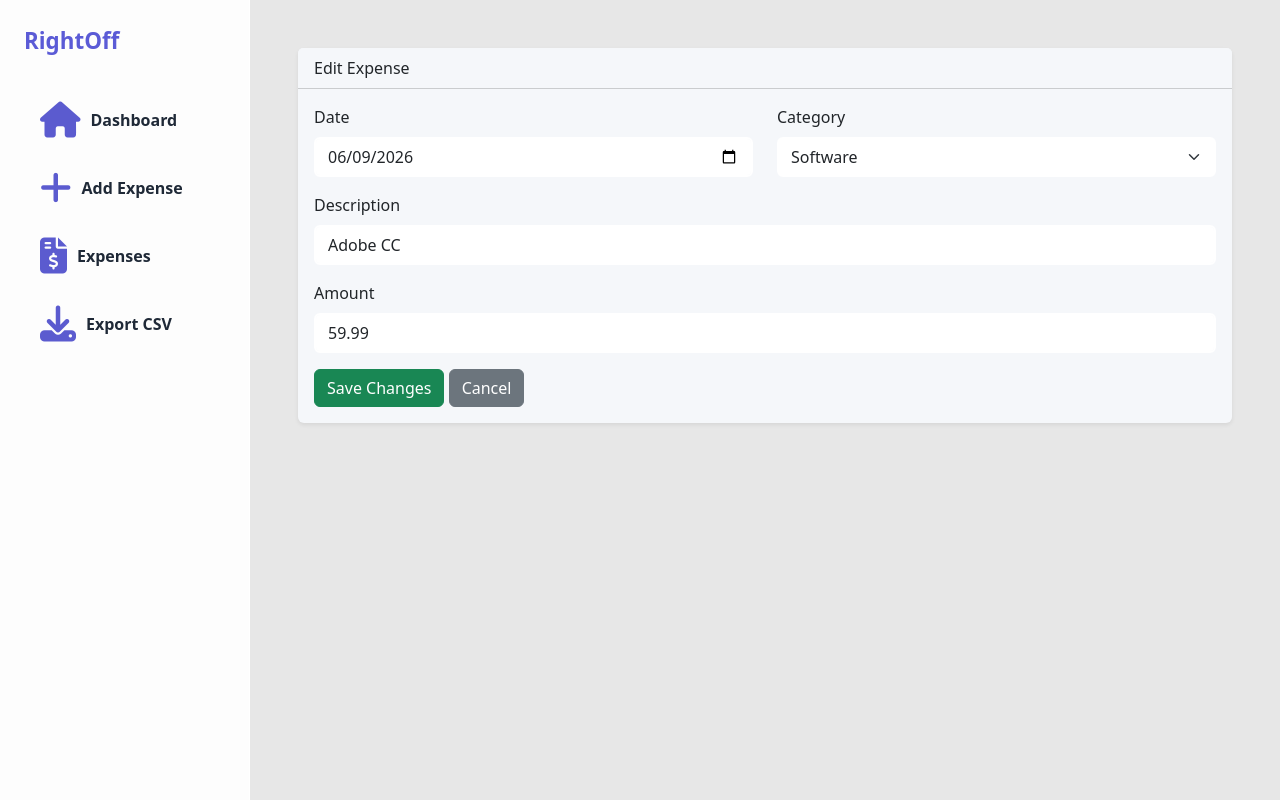
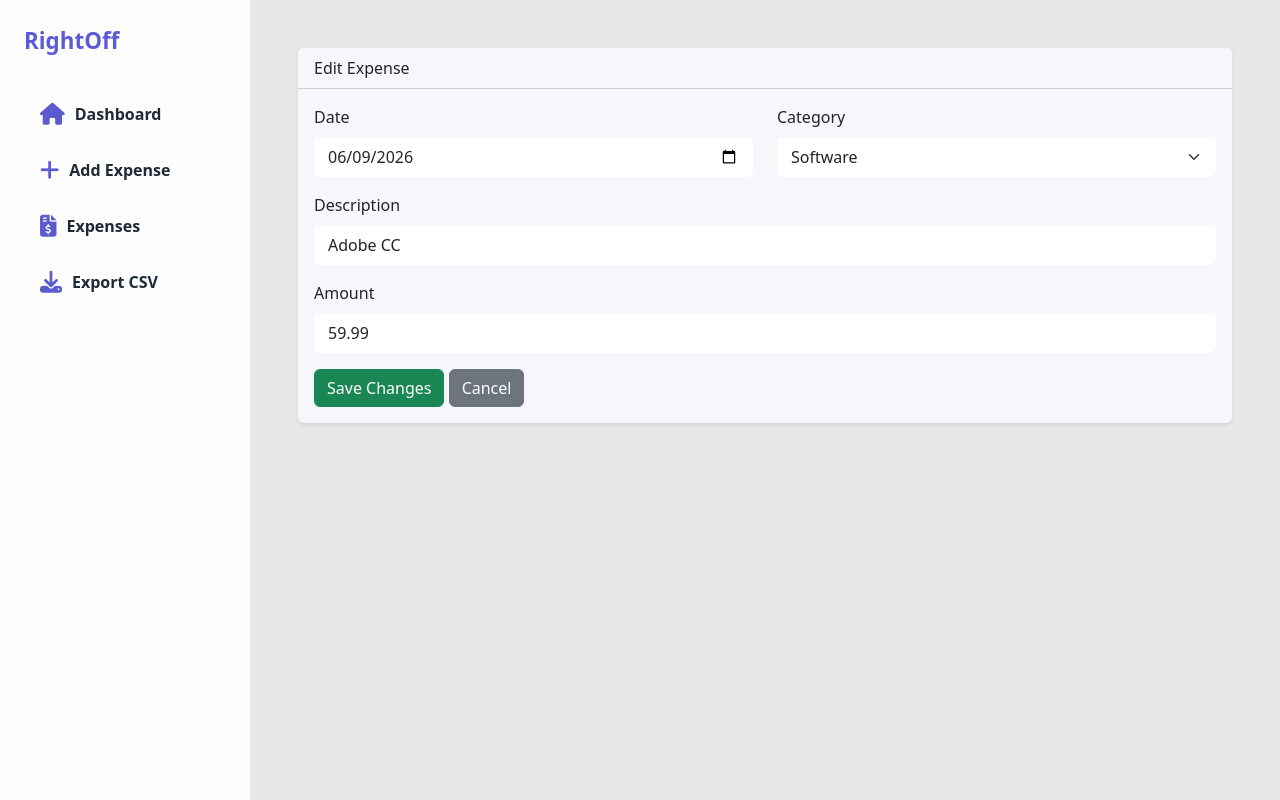
Before and after one commit to derinventingroom/rightoff, a Django app: page /edit/1/ in a window 1280 px wide. Run offline with Django 5.2, Linux system fonts and the light colour scheme; data comes from the database, SQL or seed files in the repository.

Commit message:
Lower font size of the navbar icons to 22px

```diff
--- a/static/css/style.css
+++ b/static/css/style.css
@@ -186,6 +186,10 @@ i{
     gap: 10px;
 }
 
+.link-info-text i{
+    font-size: 22px !important;
+}
+
 .main-content {
     flex: 1;
     margin-left: 250px;
```
